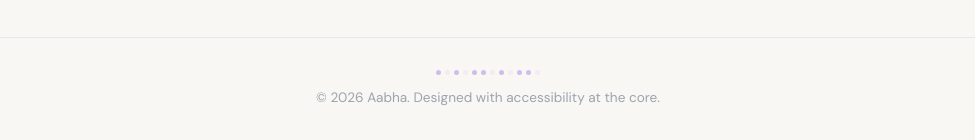
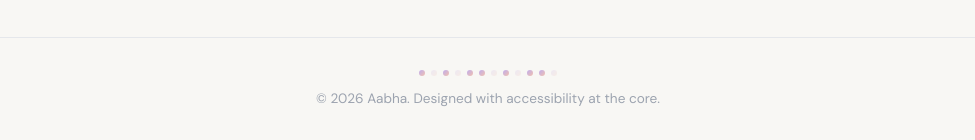
Before and after one commit to AryanMedigeri08/Aabha, a Next.js app in the folder frontend/: page / in a window 1280 px wide. Shown: the part 938-1078 px from the top of the page, without its empty margins (152-1127 px from the left). Built offline with nearby package versions, Linux system fonts and the light colour scheme.

Commit message:
feat(ui): update footer braille art styles with gradients and hover scaling (#21)

```diff
--- a/frontend/src/app/globals.css
+++ b/frontend/src/app/globals.css
@@ -733,16 +733,22 @@ body {
 
 .footer-braille-art {
     display: flex;
-    gap: 4px;
+    gap: 6px;
     justify-content: center;
-    opacity: 0.3;
+    opacity: 0.4;
+    transition: var(--transition);
+}
+
+.footer-braille-art:hover {
+    opacity: 0.8;
+    transform: scale(1.08);
 }
 
 .footer-braille-art .dot {
-    width: 5px;
-    height: 5px;
+    width: 6px;
+    height: 6px;
     border-radius: 50%;
-    background: var(--color-primary);
+    background: linear-gradient(135deg, var(--color-primary), var(--color-accent));
 }
 
 .footer-container p {
```
